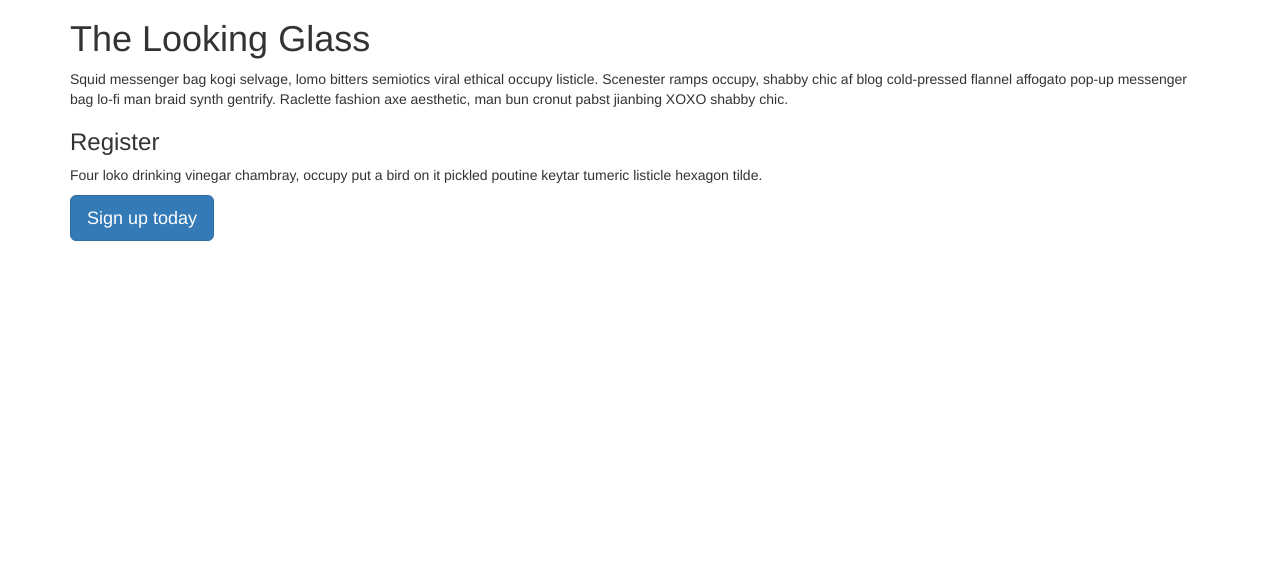
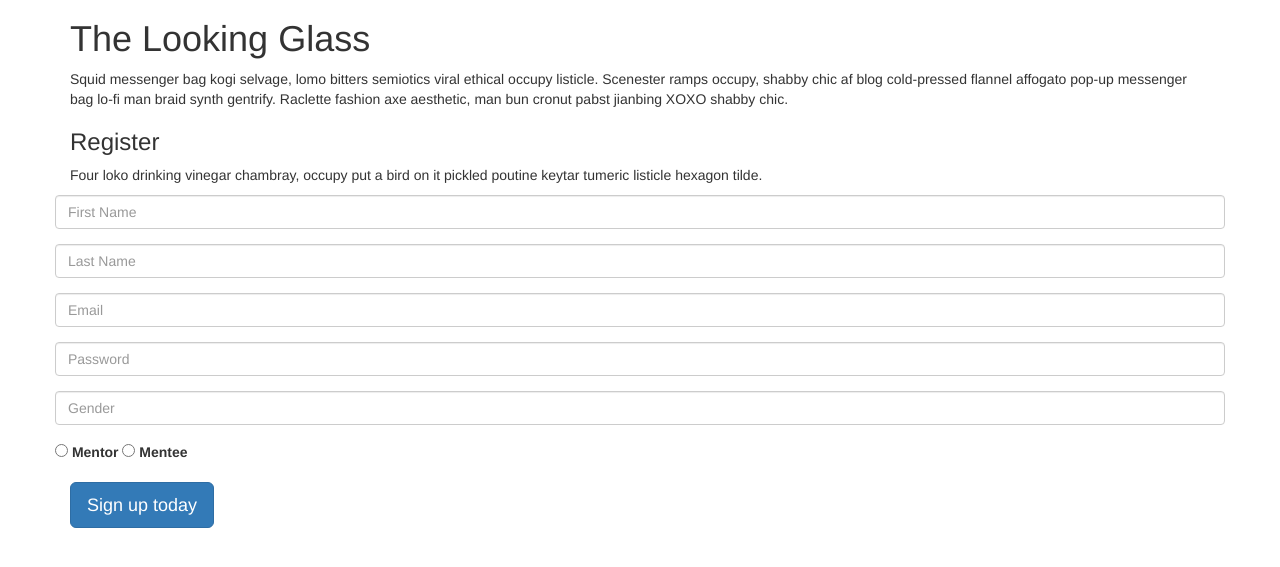
Before and after one commit to vivianhoang/the_looking_glass, a Flask app: page / in a window 1280 px wide. Shown: the part 51-618 px from the top of the page. Run offline with Flask 2, Linux system fonts and the light colour scheme; some libraries are stand-ins or nearby versions.

Commit message:
code for registeration form.

```diff
--- a/templates/index.html
+++ b/templates/index.html
@@ -17,6 +17,32 @@
 
         <p>Four loko drinking vinegar chambray, occupy put a bird on it pickled poutine keytar tumeric listicle hexagon tilde.</p>
 
+        <form action="/register" class="form-horizontal">
+            <div class="form-group">
+                <input type="text" name="firstname" placeholder="First Name" class="form-control">
+            </div>
+            <div class="form-group">
+                <input type="text" name="lastname" placeholder="Last Name" class="form-control">
+            </div>
+
+            <div class="form-group">
+                <input type="text" name="email" placeholder="Email" class="form-control">
+            </div>
+            <div class="form-group">
+                <input type="password" name="password" placeholder="Password" class="form-control">
+            </div>
+            <div class="form-group">
+                <input type="text" name="gender" placeholder="Gender" class="form-control">
+            </div>
+            <div class="form-group">
+                <label>
+                    <input type="radio" name="role" value="mentor"> Mentor
+                    <input type="radio" name="role" value="mentee"> Mentee
+                </label>
+            </div>
+
+        </form>
+
         <p><a class="btn btn-lg btn-primary" href="#" role="button">Sign up today</a></p>
     </div>
 
```
